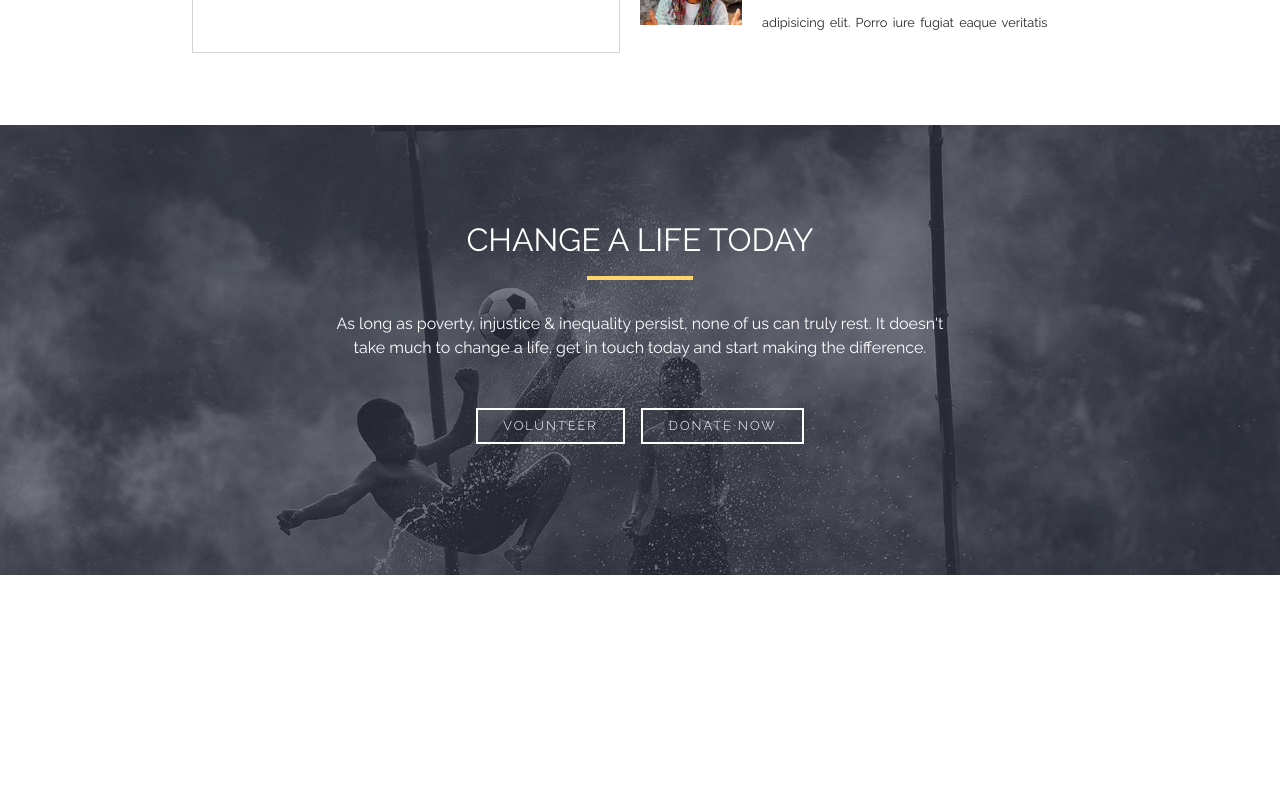
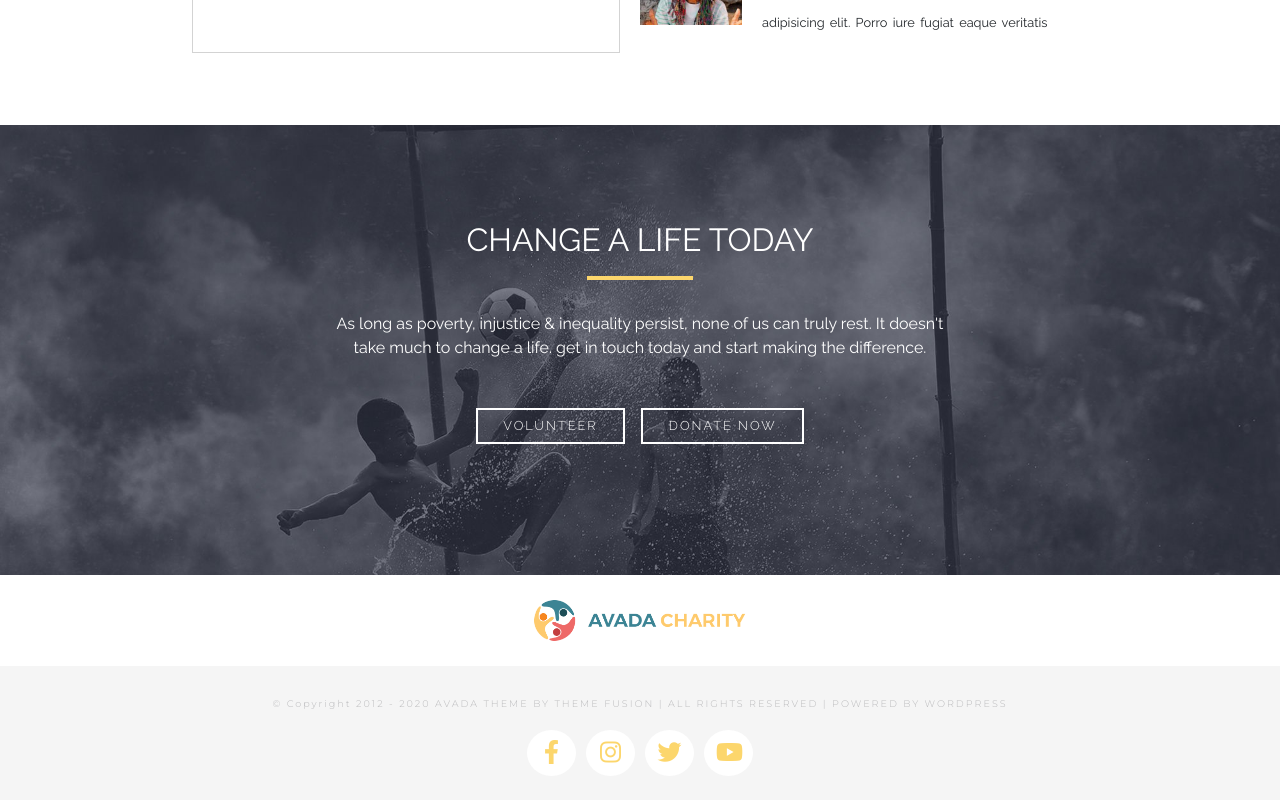
Before and after one commit to Nuccia955/proj-html-vuejs, a Vue app: page / in a window 1280 px wide. Shown: the part 3498-4298 px from the top of the page. Before the commit the page ends 4073 px from the top, so only its background shows below. Built offline with nearby package versions, Linux system fonts and the light colour scheme.

Commit message:
add footer

```diff
--- a/public/index.html
+++ b/public/index.html
@@ -7,7 +7,7 @@
     <link rel="icon" href="<%= BASE_URL %>favicon.ico">
     <link rel="preconnect" href="https://fonts.googleapis.com">
     <link rel="preconnect" href="https://fonts.gstatic.com" crossorigin>
-    <link href="https://fonts.googleapis.com/css2?family=Raleway:wght@300;400;600&display=swap" rel="stylesheet">
+    <link href="https://fonts.googleapis.com/css2?family=Raleway:wght@300;400;600&family=Montserrat:wght@300&display=swap" rel="stylesheet">
     <link rel='stylesheet' href='https://cdnjs.cloudflare.com/ajax/libs/font-awesome/6.0.0-beta3/css/all.min.css' integrity='sha512-Fo3rlrZj/k7ujTnHg4CGR2D7kSs0v4LLanw2qksYuRlEzO+tcaEPQogQ0KaoGN26/zrn20ImR1DfuLWnOo7aBA==' crossorigin='anonymous'/>
     <title><%= htmlWebpackPlugin.options.title %></title>
   </head>
--- a/src/components/Footer.vue
+++ b/src/components/Footer.vue
@@ -1,10 +1,34 @@
 <template>
     <footer>
         <!-- logo -->
+        <div class="logo text-center py-4">
+            <img class="col-2 display-block" src="../assets/avada-charity-mobile-logo-retina.png" alt="logo">
+        </div>
 
+        <div class="footer text-center py-4">
         <!-- copyrights -->
+            <span class="copyrights">
+                &#169; Copyright 2012 - 2020 AVADA THEME BY THEME FUSION
+                | ALL RIGHTS RESERVED |
+                POWERED BY WORDPRESS
+            </span>
 
         <!-- external contacts links -->
+            <div class="external-contacts mt-3">
+                <a class="social-btn" href="/">
+                    <i class="fab fa-facebook-f"></i>
+                </a>
+                <a class="social-btn" href="/">
+                    <i class="fab fa-instagram"></i>
+                </a>
+                <a class="social-btn" href="/">
+                    <i class="fab fa-twitter"></i>
+                </a>
+                <a class="social-btn" href="/">
+                    <i class="fab fa-youtube"></i>
+                </a>
+            </div>
+        </div>
     </footer>
 </template>
 
@@ -16,5 +40,32 @@ export default {
 
 <style scoped lang="scss">
 @import "../../styles/colors.scss";
+.footer {
+    background-color: #f5f5f5;
+    color: $french_gray;
+    .copyrights {
+        font-size: 0.6em;
+        font-family: 'Montserrat', sans-serif;
+        letter-spacing: 2px;
+    }
+    .external-contacts {
+        a.social-btn {
+            margin-right: 10px;
+            padding: 5px 12px;
+            display: inline-block;
+            border-radius: 50%;
+            background-color: white;
+            color: $goldenrod;
+            font-size: 1.5em;
+            &:last-child {
+                margin-right: 0;
+            }
+            i {
+                width: 25px;
+                height: 25px
+            }
+        }
+    }
+}
 
 </style>
```
